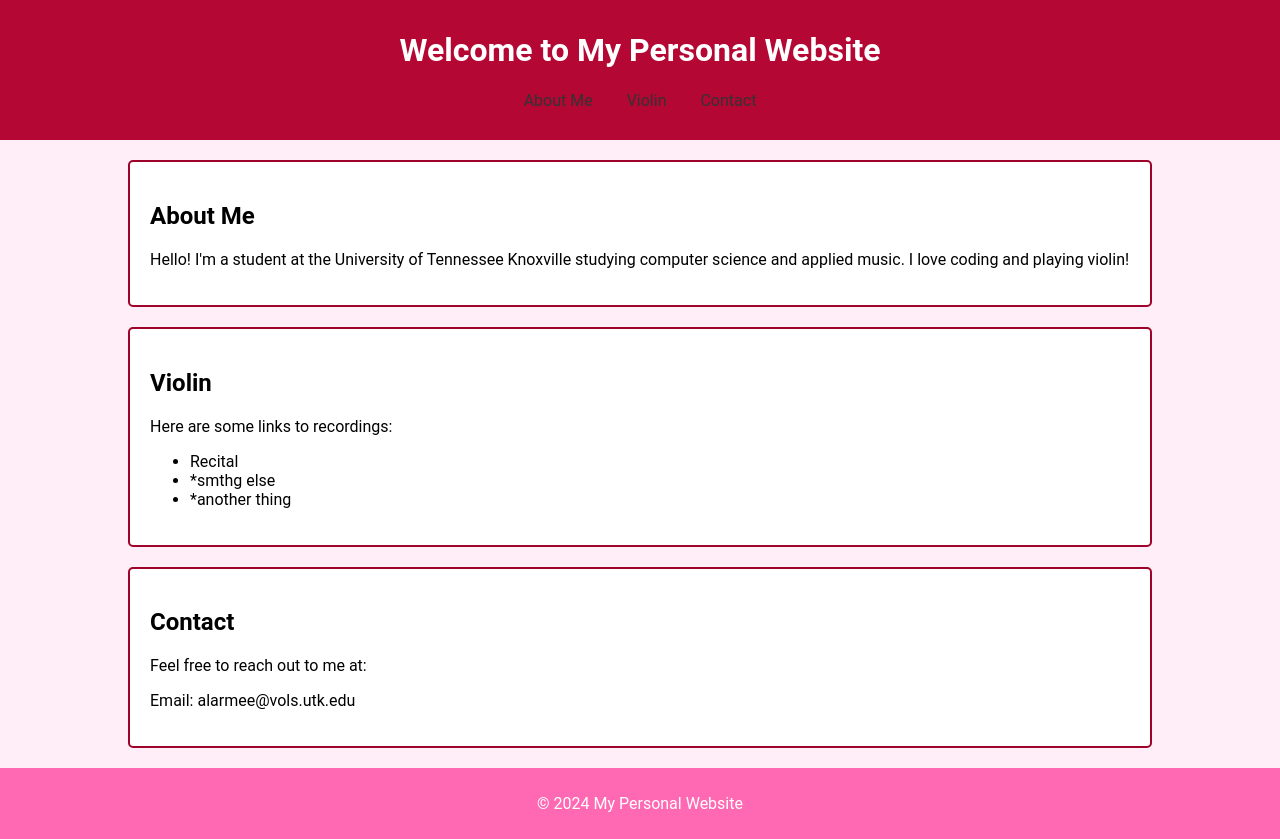
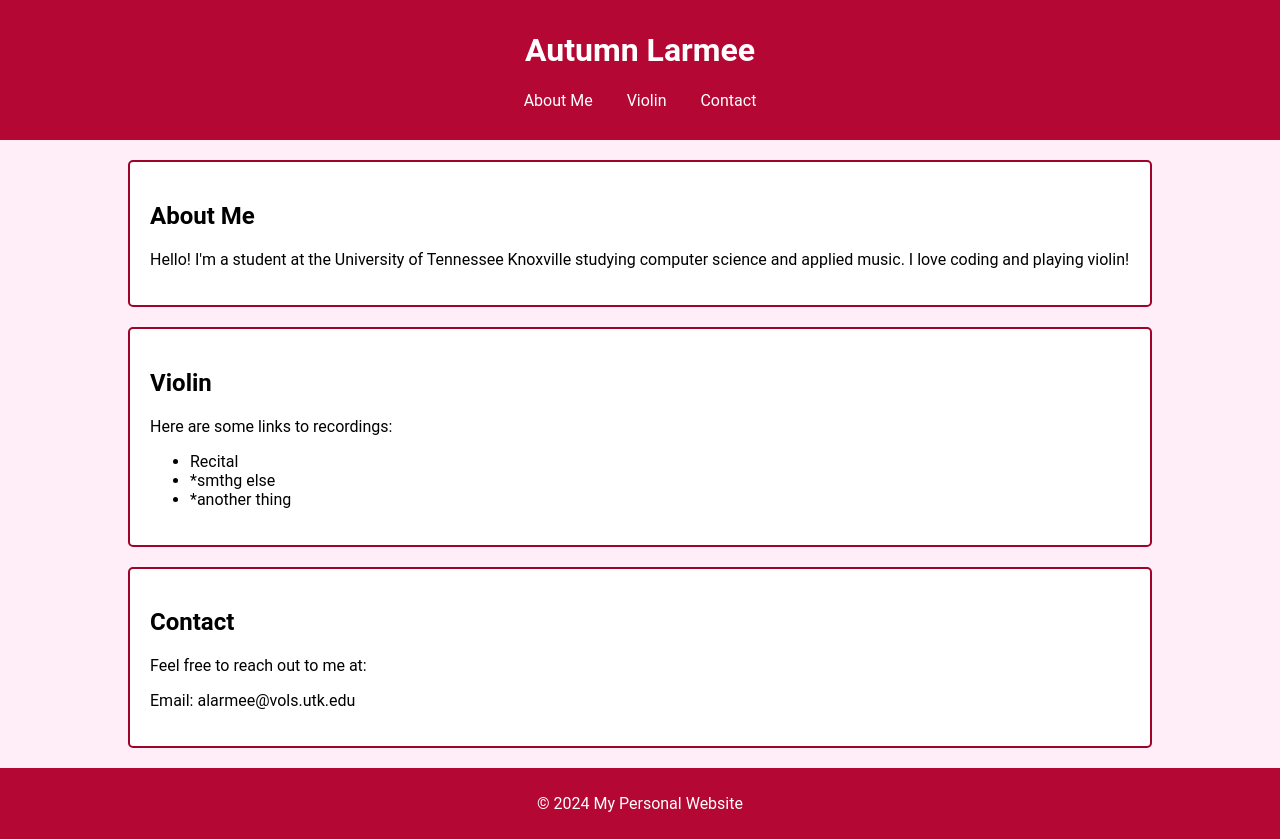
Before and after one commit to autumnlarmee/autumnlarmee.github.io, a plain HTML site: page index.html in a window 1280 px wide. Drawn offline with Linux system fonts and the light colour scheme.

Commit message:
changed colors and words

```diff
--- a/index.html
+++ b/index.html
@@ -22,7 +22,7 @@
         }
         nav a {
             margin: 0 15px;
-            color: #333;
+            color: #fff;
             text-decoration: none;
         }
         .container {
@@ -40,7 +40,7 @@
         footer {
             text-align: center;
             padding: 10px 0;
-            background: #ff69b4;
+            background: #b50733;
             color: #fff;
             position: relative;
             bottom: 0;
@@ -51,10 +51,10 @@
 <body>
 
 <header>
-    <h1>Welcome to My Personal Website</h1>
+    <h1>Autumn Larmee</h1>
     <nav>
         <a href="#about">About Me</a>
-        <a href="#projects">Violin</a>
+        <a href="#violin">Violin</a>
         <a href="#contact">Contact</a>
     </nav>
 </header>
@@ -65,7 +65,7 @@
         <p>Hello! I'm a student at the University of Tennessee Knoxville studying computer science and applied music. I love coding and playing violin!</p>
     </section>
 
-    <section id="projects">
+    <section id="violin">
         <h2>Violin</h2>
         <p>Here are some links to recordings:</p>
         <ul>
```
